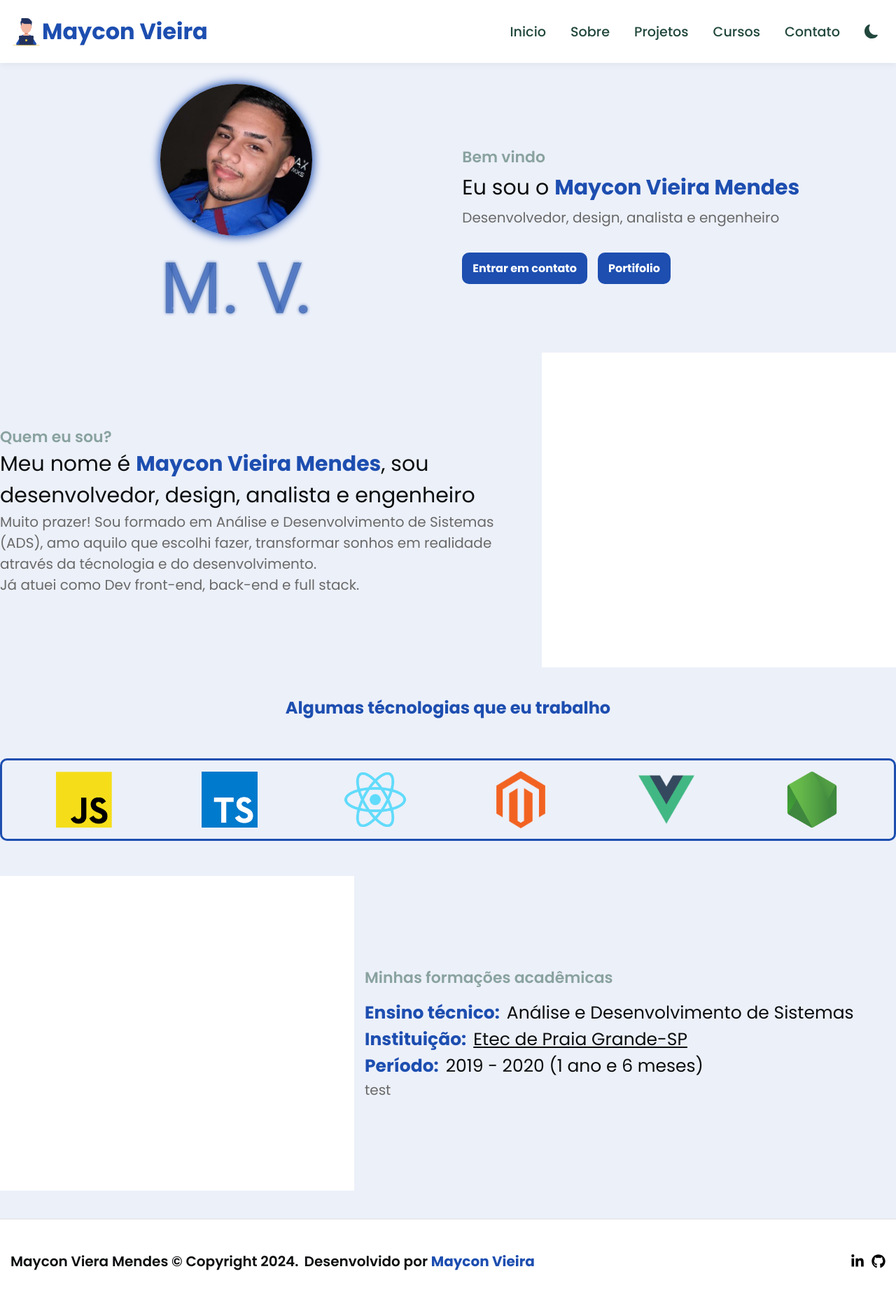
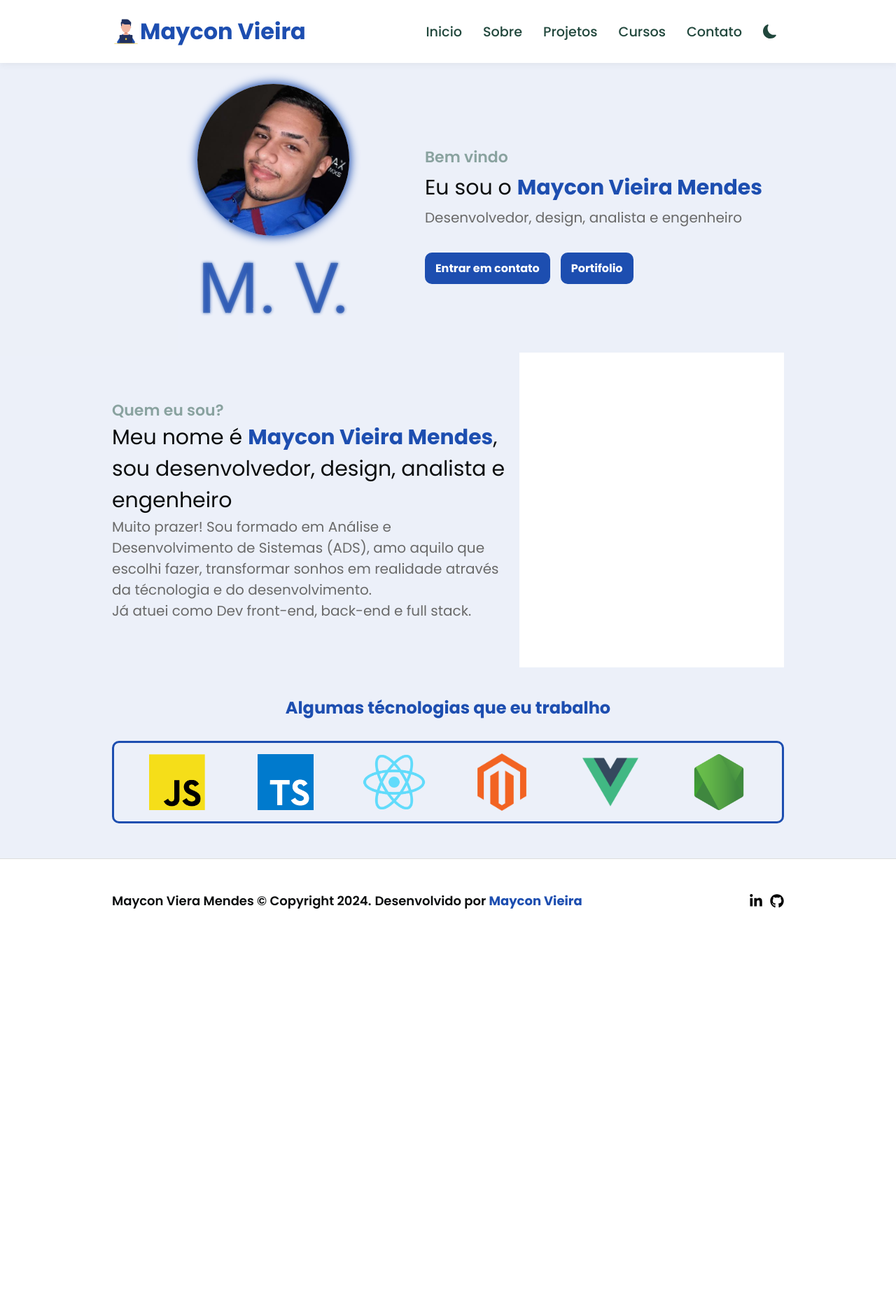
Before and after one commit to MayconVMendes/portfolio, a React (Vite) app: page / in a window 1280 px wide. Shown: the top 1854 px of the page at 70% size. After the commit the page ends 1347 px from the top, so only its background shows below. Built offline with nearby package versions, Linux system fonts and the light colour scheme.

Commit message:
feat: adding to full responsive

```diff
--- a/src/pages/Home.jsx
+++ b/src/pages/Home.jsx
@@ -80,36 +80,6 @@ function Home() {
           </div>
         </div>
       </div>
-      <div className="qualifications">
-        <div className="boxImg"></div>
-        <div className="boxInfo">
-          <p className="who">Minhas formações acadêmicas</p>
-          <div className="institution">
-            <div className="fatec"></div>
-            <div className="etec">
-              <div className="desc">
-                <p className="inf">Ensino técnico:</p>
-                <p className="course">Análise e Desenvolvimento de Sistemas</p>
-              </div>
-              <div className="desc">
-                <p className="inf">Instituição:</p>
-                <Link
-                  target="_blank"
-                  to="https://www.etecpg.com.br/"
-                  className="data"
-                >
-                  Etec de Praia Grande-SP
-                </Link>
-              </div>
-              <div className="desc">
-                <p className="inf">Período:</p>
-                <p className="data">2019 - 2020 (1 ano e 6 meses)</p>
-              </div>
-            </div>
-          </div>
-          <p className="text">test</p>
-        </div>
-      </div>
     </div>
   );
 }
--- a/src/sass/_home.scss
+++ b/src/sass/_home.scss
@@ -151,7 +151,7 @@
     margin-bottom: 50px;
     display: grid;
     text-align: center;
-    gap: 55px;
+    gap: 30px;
 
     h2 {
       color: var(--header-colorTitle);
@@ -274,8 +274,7 @@
         }
       }
     }
-    .iAm,
-    .qualifications {
+    .iAm {
       display: grid;
       padding: 10px 15px;
 
@@ -296,14 +295,30 @@
       }
     }
 
-    .qualifications {
-      display: flex;
-      flex-direction: column-reverse;
+    .tools {
+      padding: 10px 15px;
+      gap: 25px;
     }
   }
+}
 
-  .tools {
-    padding: 10px 15px;
+@include tabletview {
+  .welcome {
+    .myPerson,
+    .iAm,
+    .tools {
+      max-width: 740px;
+    }
+  }
+}
+
+@include notebookview {
+  .welcome {
+    .myPerson,
+    .iAm,
+    .tools {
+      max-width: 960px;
+    }
   }
 }
 
@@ -311,7 +326,7 @@
   .welcome {
     .myPerson,
     .iAm,
-    .qualifications {
+    .tools {
       max-width: 1200px;
     }
   }
--- a/src/sass/base/_base.scss
+++ b/src/sass/base/_base.scss
@@ -18,10 +18,11 @@
   --brColor: #ddd;
   --btnBg: #1d4eb0;
   --btnBgHover: #012e88;
+  --bgMenuMobile: #fbfbfe;
 }
 
 [data-theme="dark"] {
-  --bg1: #111;
+  --bg1: #010104;
   --header: #0b0d0e;
   --header-color: #ddd;
   --header-colorTitle: #1d4eb0;
@@ -32,6 +33,7 @@
   --pColor: #696969;
   --brColor: #333;
   --btnBgHover: #012e88;
+  --bgMenuMobile: #5081e2;
 }
 
 * {
--- a/src/sass/components/_footer.scss
+++ b/src/sass/components/_footer.scss
@@ -11,15 +11,12 @@ footer {
 
   .foo {
     width: 100%;
-    display: flex;
     align-items: center;
-    justify-content: space-between;
 
     .info {
       display: flex;
 
       p {
-        font-size: 20px;
         color: var(--h2);
         font-weight: 600;
 
@@ -100,6 +97,51 @@ footer {
   }
 }
 
+@include tabletview {
+  footer {
+    .foo {
+      max-width: 740px;
+      display: grid;
+      justify-content: center;
+      gap: 10px;
+      .info {
+        display: grid;
+        gap: 5px;
+
+        p {
+          font-size: 18px;
+
+          a {
+            position: unset;
+          }
+        }
+
+        .boxBottom {
+          margin: 0;
+        }
+      }
+
+      .icons {
+        justify-content: center;
+      }
+    }
+  }
+}
+
+@include notebookview {
+  footer {
+    .foo {
+      max-width: 960px;
+      display: flex;
+      justify-content: space-between;
+
+      .info {
+        display: flex;
+      }
+    }
+  }
+}
+
 @include desktopview {
   footer {
     .foo {
--- a/src/sass/components/_header.scss
+++ b/src/sass/components/_header.scss
@@ -27,10 +27,6 @@ header {
 
       &::before {
         display: none;
-      }
-
-      h2 {
-        font-size: 32px;
       }
 
       img {
@@ -68,7 +64,6 @@ header {
     text-decoration: none;
     color: var(--header-color);
     font-weight: 500;
-    font-size: 1.2rem;
     position: relative;
     text-transform: capitalize;
     transition: all 0.5s ease;
@@ -107,13 +102,25 @@ header {
   .bm-menu-wrap {
     top: 0;
     padding: 30px;
-    background-color: #c3c3c3;
+    background-color: var(--bgMenuMobile);
+    border-radius: 25px 0px 0px 25px;
   }
 
   .bm-burger-button {
     display: flex;
     align-items: center;
     font-size: 35px;
+  }
+
+  .bm-item-list {
+    display: grid;
+    gap: 15px;
+    height: 30px !important;
+  }
+
+  .bm-cross-button svg {
+    color: var(--header-color);
+    font-size: 40px;
   }
 }
 
@@ -153,6 +160,48 @@ header {
   }
 }
 
+@include tabletview {
+  header {
+    .container {
+      max-width: 740px;
+      .titles a {
+        h2 {
+          font-size: 25px;
+        }
+
+        img {
+          width: 40px;
+        }
+      }
+
+      .links {
+        gap: 10px;
+      }
+    }
+    a {
+      font-size: 1rem;
+    }
+  }
+}
+
+@include notebookview {
+  header {
+    .container {
+      max-width: 960px;
+
+      .titles a {
+        h2 {
+          font-size: 32px;
+        }
+      }
+    }
+
+    a {
+      font-size: 1.2rem;
+    }
+  }
+}
+
 @include desktopview {
   header {
     .container {
```
